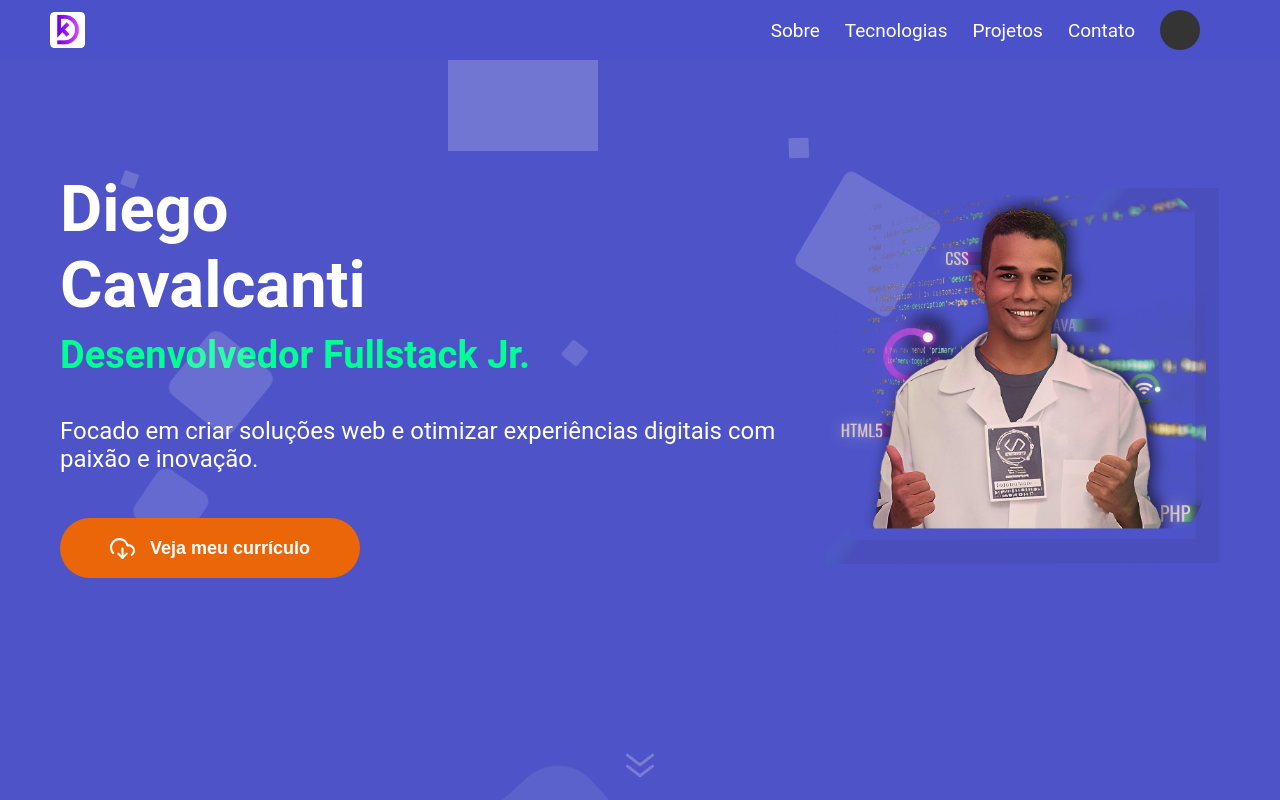
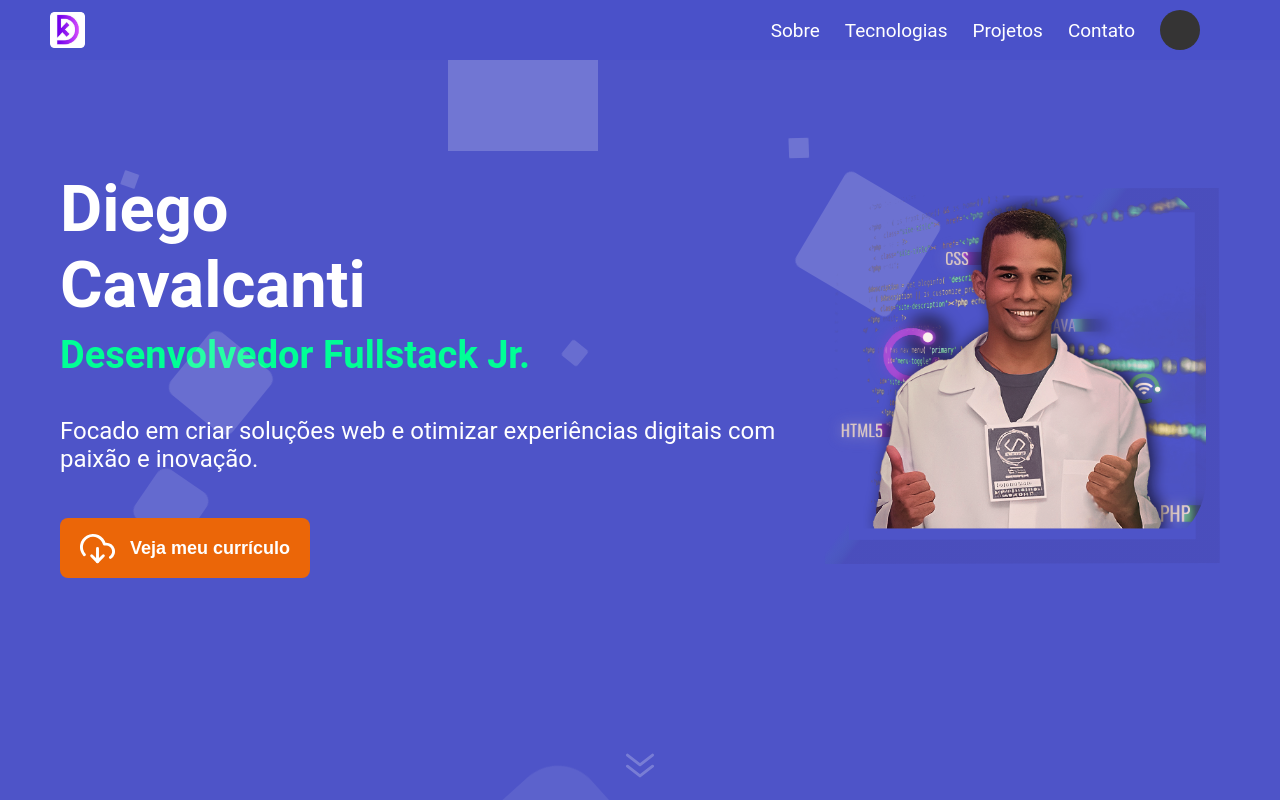
Before and after one commit to diegotimao/portifolio, a React (Create React App) app: page / in a window 1280 px wide. Shown: the top 800 px of the page. Built offline with nearby package versions, Linux system fonts and the light colour scheme.

Commit message:
feat: Modificando estilo do button curriculo

```diff
--- a/src/components/Banner/banner.css
+++ b/src/components/Banner/banner.css
@@ -216,10 +216,10 @@
   margin-top: 35px;
 }
 
-.btn-github {
+.btn-curriculo {
   align-items: center;
   background: #EB6608;
-  border-radius: 30px;
+  border-radius: 8px;
   border: none;
   color: white;
   cursor: pointer;
@@ -231,11 +231,11 @@
   justify-content: center;
   transition: ease-in-out;
   transition-duration: 5ms;
-  width: 300px;
+  width: 250px;
   height: 60px;
 }
 
-.btn-github:hover {
+.btn-curriculo:hover {
   background: #f5781e;
 }
 
--- a/src/components/Banner/index.js
+++ b/src/components/Banner/index.js
@@ -51,7 +51,7 @@ function Banner() {
               <button
                 type="button"
                 onClick={() => getVitae()}
-                className="btn-github"
+                className="btn-curriculo"
                 data-aos="zoom-in"
               >
                 <img
```
